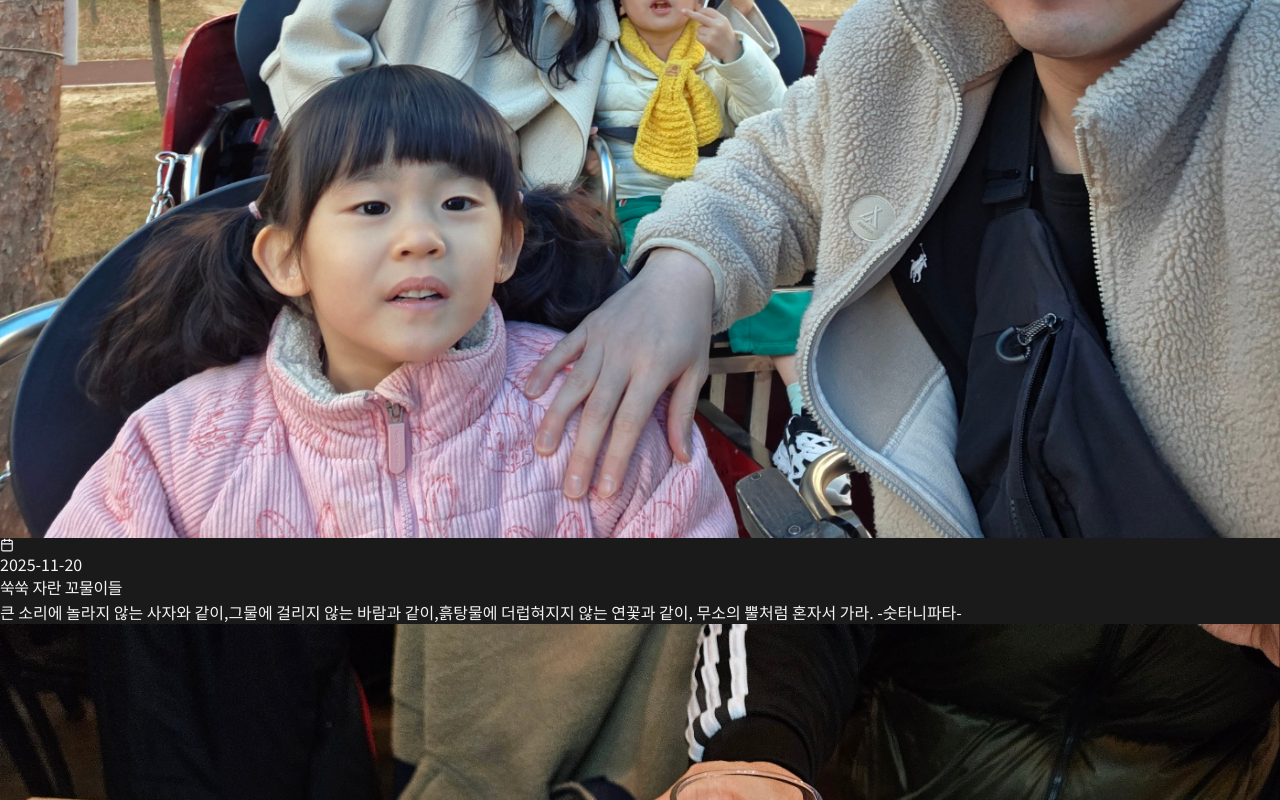
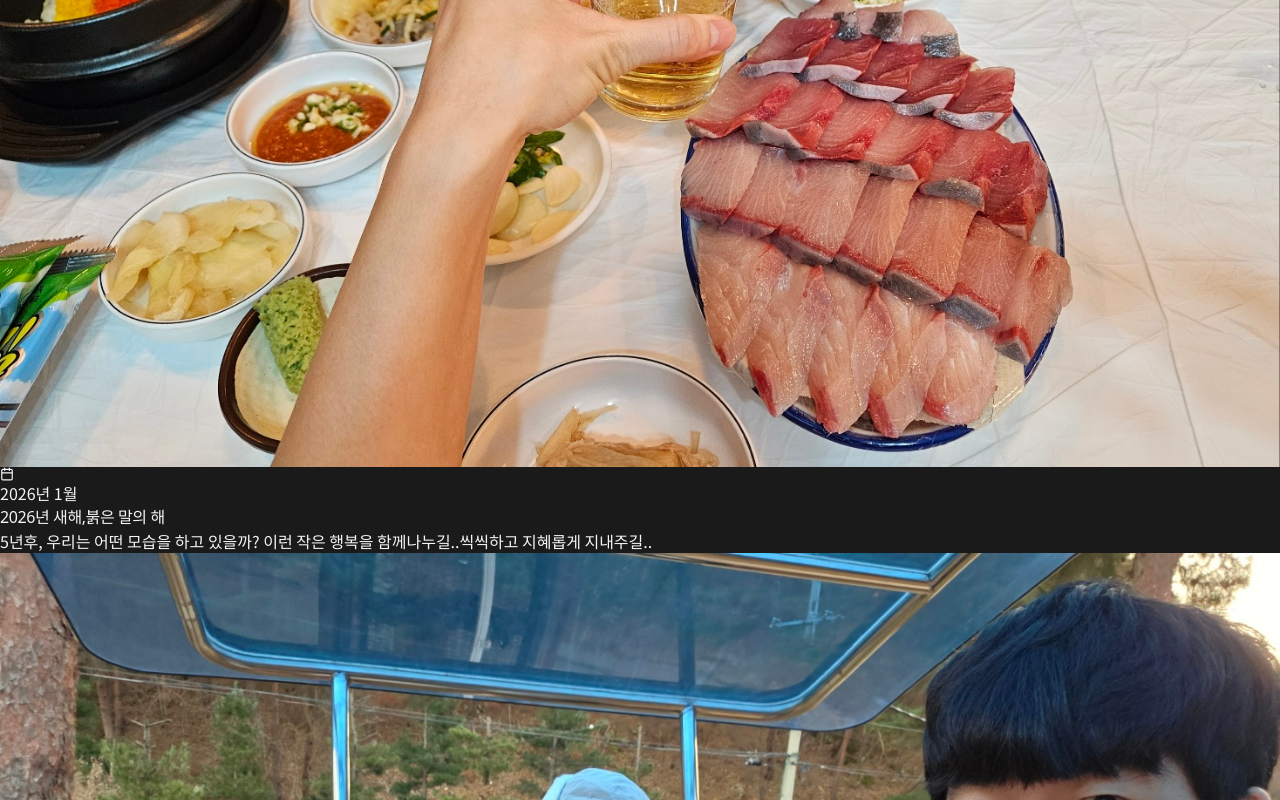
Before and after one commit to kjjr7329-dotcom/life-investor-portfolio, a React (Vite) app: page / in a window 1280 px wide. Shown: the part 2000-2800 px from the top of the page. Built offline with nearby package versions, Linux system fonts and the light colour scheme; no server answers; the database is empty.

Commit message:
사진수정

```diff
--- a/src/data/activitiesData.ts
+++ b/src/data/activitiesData.ts
@@ -3,17 +3,31 @@
 export const activitiesData = [
   {
     id: 1,
+    title: "2026년 새해,붉은 말의 해",
+    description: "5년후, 우리는 어떤 모습을 하고 있을까? 이런 작은 행복을 함께나누길..씩씩하고 지혜롭게 지내주길..",
+    date: "2026년 1월",
+    imageUrl: "/images/activity-11.jpg", // public/images 폴더에 넣은 파일 이름!
+  },
+  {
+    id: 1,
     title: "쑥쑥 자란 꼬물이들",
     description: "큰 소리에 놀라지 않는 사자와 같이,그물에 걸리지 않는 바람과 같이,흙탕물에 더럽혀지지 않는 연꽃과 같이, 무소의 뿔처럼 혼자서 가라. -숫타니파타-",
-    date: "2025-11-20",
+    date: "2025년 11월",
     imageUrl: "/images/activity-09.jpg", // public/images 폴더에 넣은 파일 이름!
   },
   {
+    id: 1,
+    title: "바이크 투어",
+    description: "가을 바람을 느끼며 영주~예천~문경 일원을 달리다",
+    date: "2025년 10월",
+    imageUrl: "/images/activity-01.png", // public/images 폴더에 넣은 파일 이름!
+  },
+  {
     id: 2,
-    title: "유튜브 촬영 중",
-    description: "사자성어 숏츠 기획 회의를 했다. 호랑이 캐릭터가 너무 귀엽다.",
-    date: "2024-06-01",
-    imageUrl: "/images/activity-11.jpg",
+    title: "제주도",
+    description: "한라산, 사라오름, 흙돼지 맛집",
+    date: "2025년 5월",
+    imageUrl: "/images/activity-06.jpg",
   },
   // ... 이런 식으로 계속 추가하면 됩니다 (콤마 , 잊지 마세요!)
 ];
```
